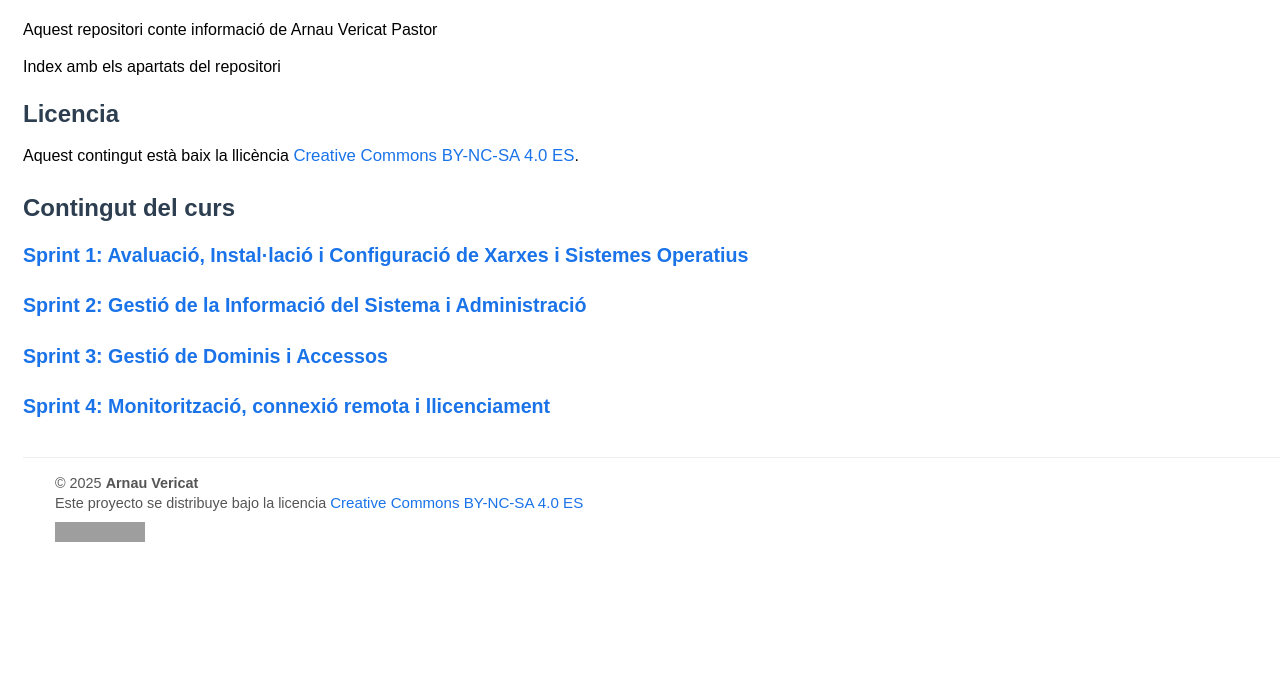
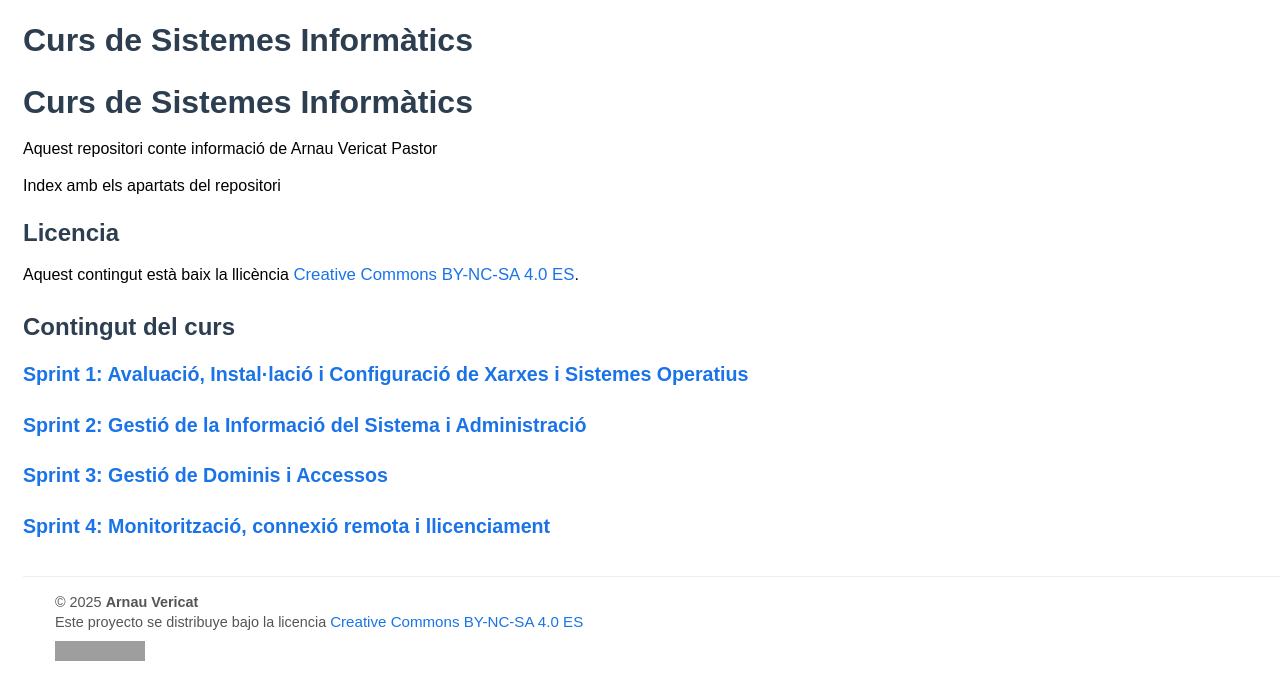
Before and after one commit to arnauvericat/SIPJ1, a Jekyll site: the page built from index.md, in a window 1280 px wide. Shown: the top 700 px of the page. Built offline with Jekyll 4.4.1, drawn with Linux system fonts in a browser that asks for light colours; our own code applies the rules of GitHub Pages for plain Markdown files; grey boxes are pictures that could not be loaded.

Commit message:
Update index.md

```diff
--- a/index.md
+++ b/index.md
@@ -1,4 +1,4 @@
-
+# Curs de Sistemes Informàtics
 
 Aquest repositori conte informació de Arnau Vericat Pastor
 
```
